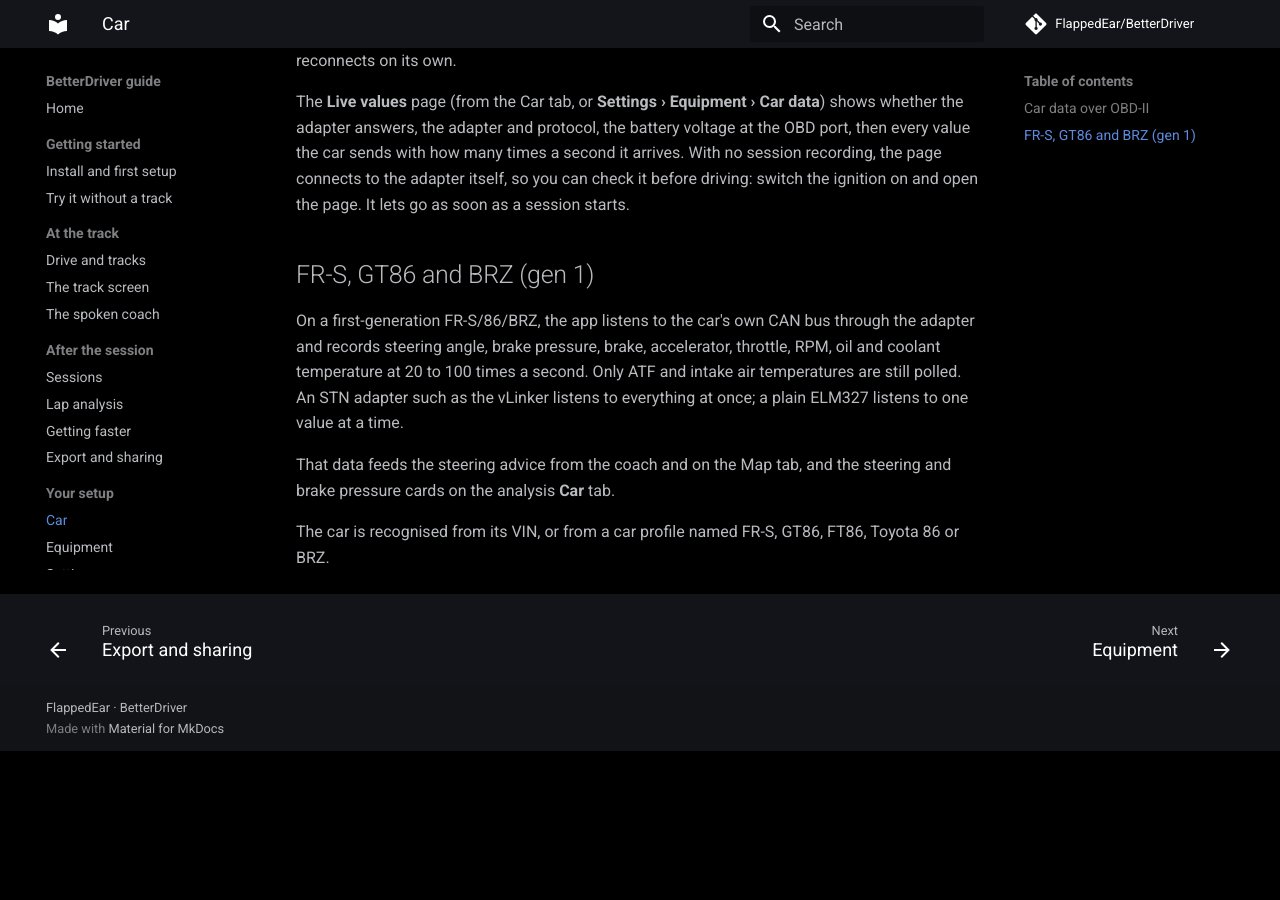
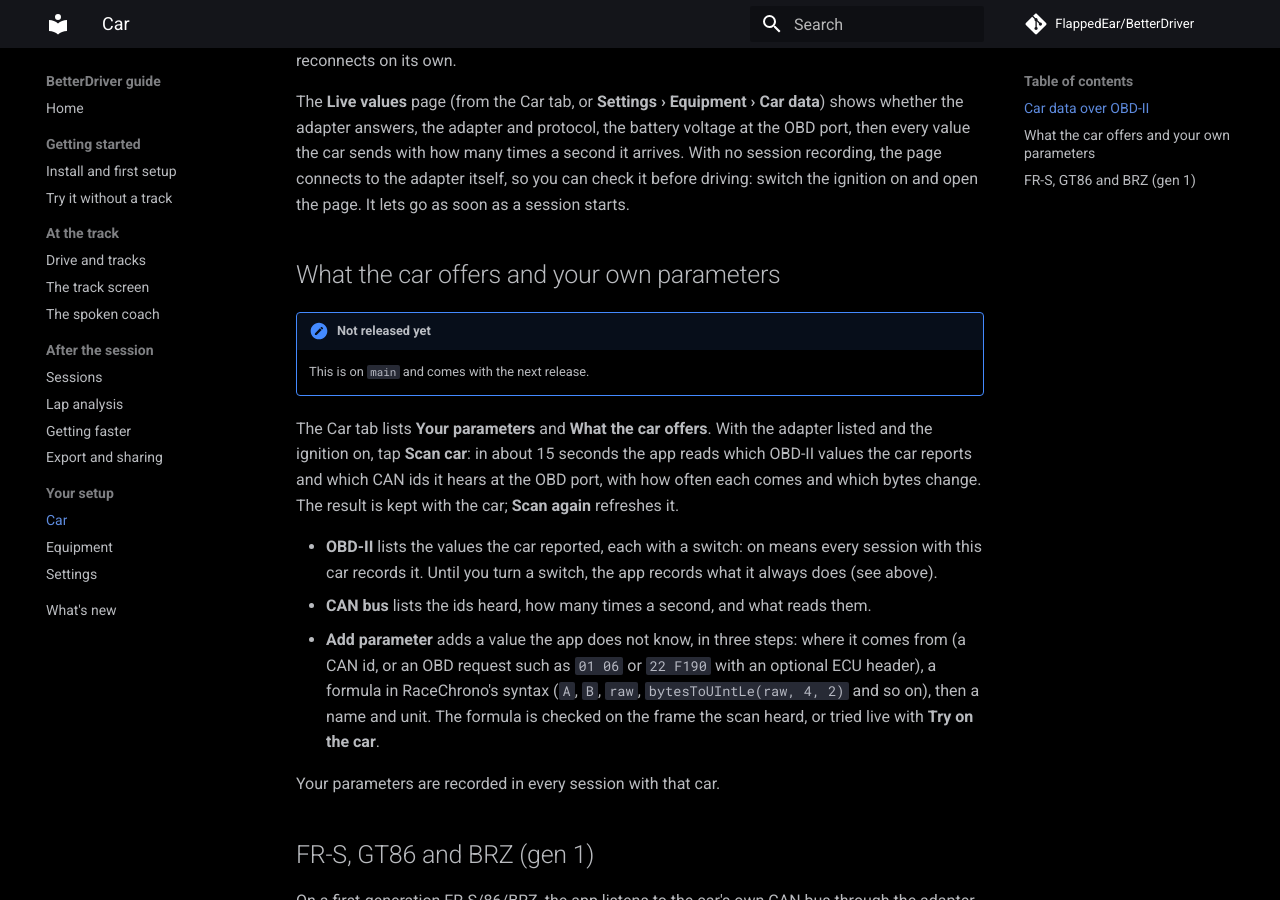
Before and after one commit to FlappedEar/BetterDriver, an MkDocs documentation site: the page built from guide/docs/car.md, in a window 1280 px wide and 900 px high, scrolled down 503 px. Built offline with MkDocs 1.6.1 and Material for MkDocs 9.7.7, drawn with Linux system fonts in a browser that asks for light colours; comment, search, counter and statistics services are not loaded; before the commit the page ends 1254 px from its top, so only the background shows below that.

Commit message:
Guide: car page scan and own parameters, not released yet (FBBD-344) (#397)
* Car page: scan what the car offers and add own OBD/CAN parameters (FBBD-344)

The Car tab becomes the car's page (UI-300 A): live values, the driver's
own parameters, and what the car offers. "Scan car" (UI-303 B) reads the
supported mode 01 PIDs, the VIN prefix and the CAN ids heard on the OBD
port, and stores the result with the car. The OBD-II page lists the
reported PIDs with a switch each (UI-301 B); the CAN bus page lists the
ids with their rate and changing bytes. A parameter is added in three
steps (UI-302 B): source (CAN id, or OBD header + request), formula in
RaceChrono syntax checked on the scan's last frame or tried live on the
car, and name/unit.

Own parameters are polled or listened for on every session with that
car as custom_<key> channels. Setup JSON gains defaulted fields, so the
file version stays 3.

Co-Authored-By: Claude Opus 5.5 <noreply@anthropic.com>
Claude-Session: https://claude.ai/code/session_019XkeKv3cm6GEj8YnAUE5a4

* Car page: retry a draft, keep "new" free, listen to slow own CAN ids (FBBD-344)

Codex review on #386:
- "Try again on the car" with an unchanged draft connects again: each try
  counts an attempt.
- A parameter named "New" or "Draft" no longer takes the key of the add
  page or of the draft being tried.
- An id only the driver's own parameters read gets a 1.5 s filtered listen,
  and one frame in either monitor is enough, so a 1 frame/s signal is
  recorded.

Co-Authored-By: Claude Opus 5.5 <noreply@anthropic.com>
Claude-Session: https://claude.ai/code/session_019XkeKv3cm6GEj8YnAUE5a4

* Guide: car page scan and own parameters, not released yet (FBBD-344)

Co-Authored-By: Claude Opus 5.5 <noreply@anthropic.com>
Claude-Session: https://claude.ai/code/session_019XkeKv3cm6GEj8YnAUE5a4

---------

Co-authored-by: Claude <noreply@anthropic.com>

```diff
--- a/guide/docs/car.md
+++ b/guide/docs/car.md
@@ -23,6 +23,26 @@ value the car sends with how many times a second it arrives. With no session rec
 connects to the adapter itself, so you can check it before driving: switch the ignition on and
 open the page. It lets go as soon as a session starts.
 
+## What the car offers and your own parameters
+
+!!! note "Not released yet"
+    This is on `main` and comes with the next release.
+
+The Car tab lists **Your parameters** and **What the car offers**. With the adapter listed and the
+ignition on, tap **Scan car**: in about 15 seconds the app reads which OBD-II values the car
+reports and which CAN ids it hears at the OBD port, with how often each comes and which bytes
+change. The result is kept with the car; **Scan again** refreshes it.
+
+- **OBD-II** lists the values the car reported, each with a switch: on means every session with
+  this car records it. Until you turn a switch, the app records what it always does (see above).
+- **CAN bus** lists the ids heard, how many times a second, and what reads them.
+- **Add parameter** adds a value the app does not know, in three steps: where it comes from (a CAN
+  id, or an OBD request such as `01 06` or `22 F190` with an optional ECU header), a formula in
+  RaceChrono's syntax (`A`, `B`, `raw`, `bytesToUIntLe(raw, 4, 2)` and so on), then a name and unit.
+  The formula is checked on the frame the scan heard, or tried live with **Try on the car**.
+
+Your parameters are recorded in every session with that car.
+
 ## FR-S, GT86 and BRZ (gen 1)
 
 On a first-generation FR-S/86/BRZ, the app listens to the car's own CAN bus through the adapter
```
